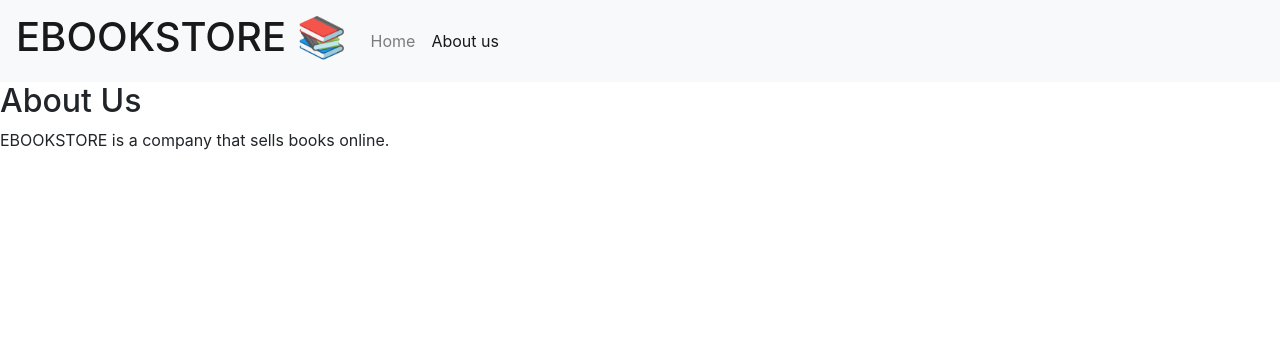
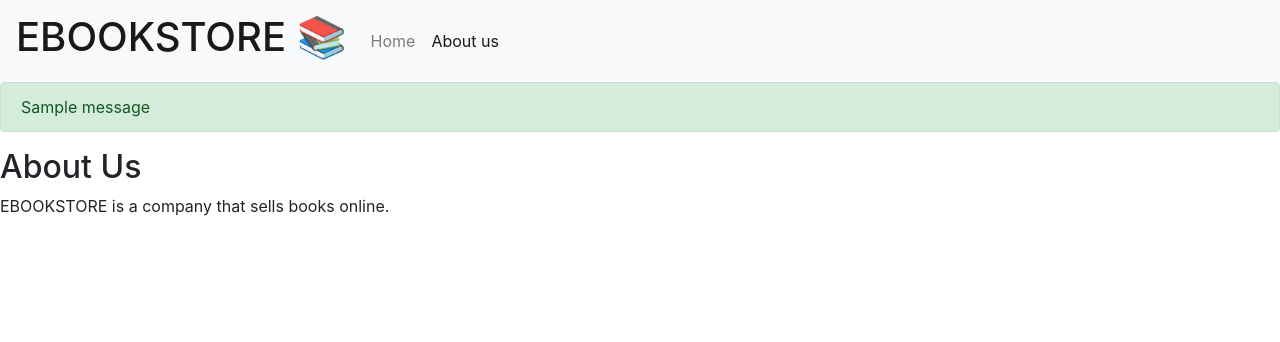
Before and after one commit to peter-evance/ebookstore, a Django app: page /about-us/ in a window 1280 px wide. Shown: the top 342 px of the page. Run offline with Django 3.2, Linux system fonts and the light colour scheme; tables that the repository leaves empty hold one stand-in row (values such as "Sample post"); one stand-in notice (Sample message) is shown; some libraries are stand-ins or nearby versions.

Commit message:
Added django messages

```diff
--- a/main/templates/base.html
+++ b/main/templates/base.html
@@ -36,6 +36,11 @@
               </ul>
             </div>
           </nav>
+
+          {% for message in messages %}
+              <div class="alert alert-{{ message.tags }}">{{ message }}</div>
+          {% endfor %}
+
         {% block content %}
 
         {% endblock content %}
```
